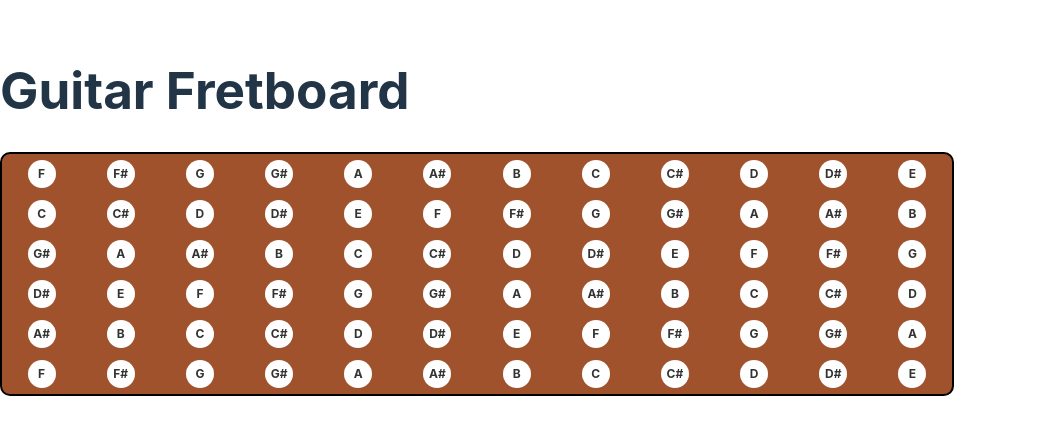
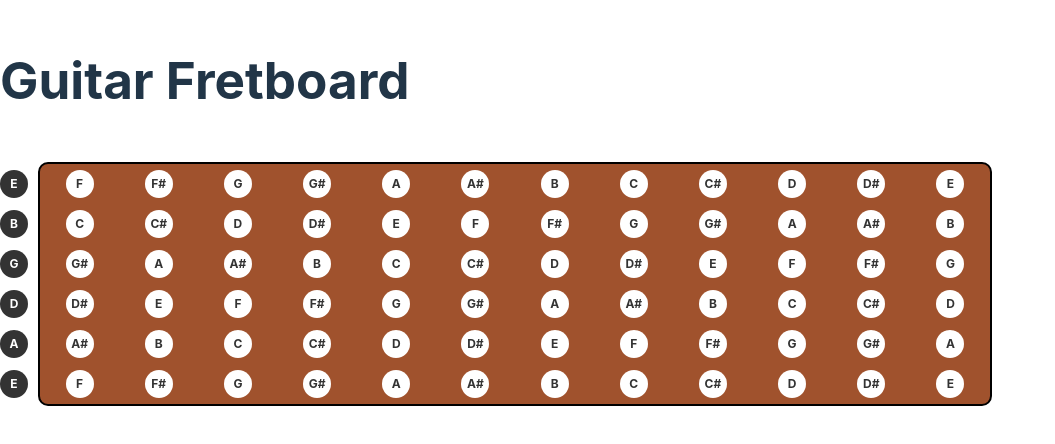
Before and after one commit to Ag-crane/scale-mate, a React (Vite) app: page / in a window 1280 px wide. Shown: the part 178-622 px from the top of the page, without its empty margins (0-1055 px from the left). Built offline with nearby package versions, Linux system fonts and the light colour scheme.

Commit message:
[#1] feat: 개방현(OpenNotes) 추가

```diff
--- a/src/components/Fretboard.tsx
+++ b/src/components/Fretboard.tsx
@@ -1,5 +1,11 @@
 import React from "react";
 import styled from "styled-components";
+
+const GuitarContainer = styled.div`
+    display: flex;
+    justify-content: center;
+    align-items: center;
+`;
 
 const fretboard = [
     ["E", "F", "F#", "G", "G#", "A", "A#", "B", "C", "C#", "D", "D#", "E"],
@@ -19,6 +25,13 @@ const FretboardContainer = styled.div`
     margin: 20px auto;
     background-color: #a0522d; // 나무 색상
     border-radius: 10px;
+`;
+
+const OpenNotesContainer = styled.div`
+    display: flex;
+    flex-direction: column-reverse;
+    margin-right: 10px;
+    height: 240px;
 `;
 
 const NoteRow = styled.div`
@@ -50,6 +63,14 @@ const Note = styled.div<{ isOpenNote?: boolean }>`
 
 const Fretboard: React.FC = () => {
     return (
+        <GuitarContainer>
+            <OpenNotesContainer>
+                {fretboard.map((string, stringIndex) => (
+                    <Note key={stringIndex} isOpenNote>
+                        <div>{string[0]}</div>
+                    </Note>
+                ))}
+            </OpenNotesContainer>
             <FretboardContainer>
                 {fretboard.map((string, stringIndex) => (
                     <NoteRow key={stringIndex}>
@@ -61,6 +82,7 @@ const Fretboard: React.FC = () => {
                     </NoteRow>
                 ))}
             </FretboardContainer>
+        </GuitarContainer>
     );
 };
 
```
Lines whose indentation alone changed are shown as unchanged.
